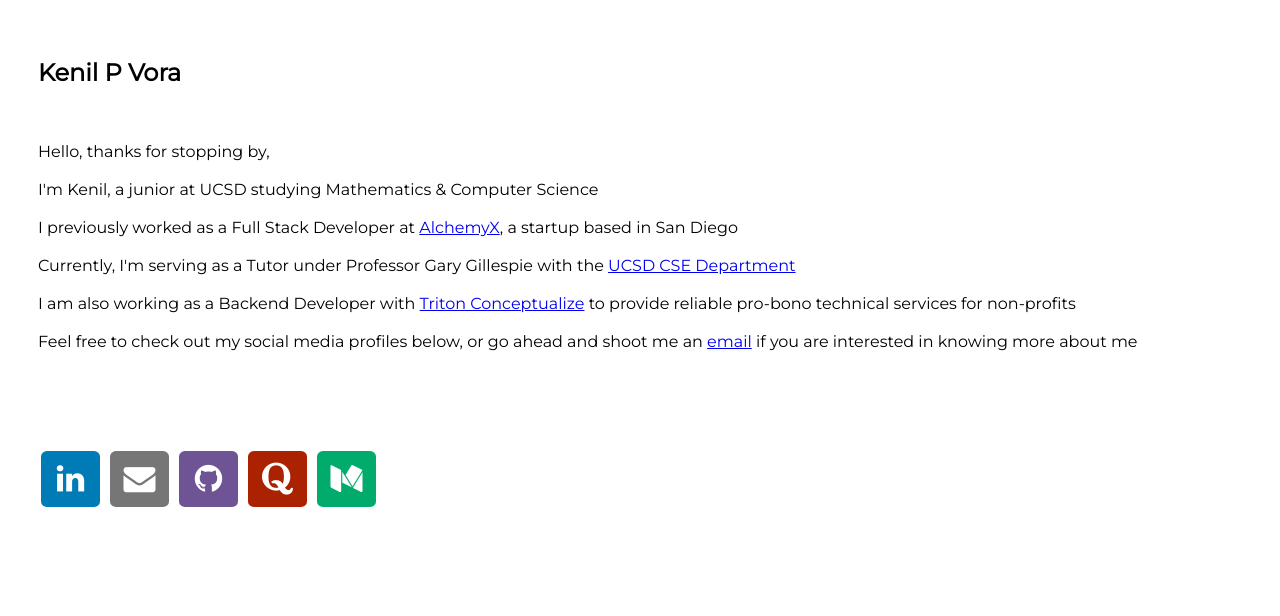
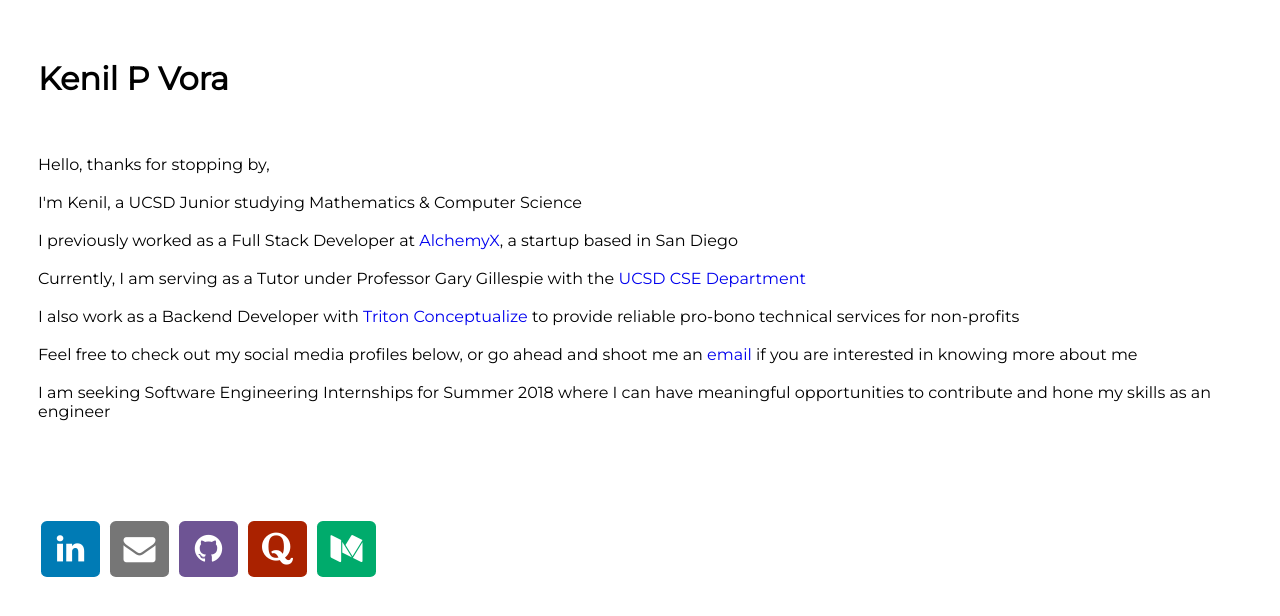
Before and after one commit to kvora97/kvora97.github.io, a plain HTML site: page index.html in a window 1280 px wide. Drawn offline with Linux system fonts and the light colour scheme.

Commit message:
added student org details

```diff
--- a/index.css
+++ b/index.css
@@ -45,3 +45,7 @@
 	background: #00ab6c;
 	color: white;
 }
+
+a {
+	text-decoration: none;
+}
--- a/index.html
+++ b/index.html
@@ -13,15 +13,16 @@
 
 	<div id="intro">
 
-		<h2>Kenil P Vora</h2> <br>
+		<h1>Kenil P Vora</h1> <br>
 
 		<p>
 			Hello, thanks for stopping by, <br> <br>
-			I'm Kenil, a junior at UCSD studying Mathematics & Computer Science <br> <br>
+			I'm Kenil, a UCSD Junior studying Mathematics & Computer Science <br> <br>
 			I previously worked as a Full Stack Developer at <a href="http://www.alchemyx.io/">AlchemyX<a>, a startup based in San Diego <br> <br>
-			Currently, I'm serving as a Tutor under Professor Gary Gillespie with the <a href="http://cse.ucsd.edu/">UCSD CSE Department</a> <br> <br>
-			I am also working as a Backend Developer with <a href="http://tc.ucsd.edu/">Triton Conceptualize</a> to provide reliable pro-bono technical services for non-profits <br> <br>
+			Currently, I am serving as a Tutor under Professor Gary Gillespie with the <a href="http://cse.ucsd.edu/">UCSD CSE Department</a> <br> <br>
+			I also work as a Backend Developer with <a href="http://tc.ucsd.edu/">Triton Conceptualize</a> to provide reliable pro-bono technical services for non-profits <br> <br>
 			Feel free to check out my social media profiles below, or go ahead and 	shoot me an <a href="mailto:kenilvora97@gmail.com">email</a> if you are interested in knowing more about me <br> <br>
+			I am seeking Software Engineering Internships for Summer 2018 where I can have meaningful opportunities to contribute and hone my skills as an engineer<br> <br>
 		</p>
 
 	</div>
```
